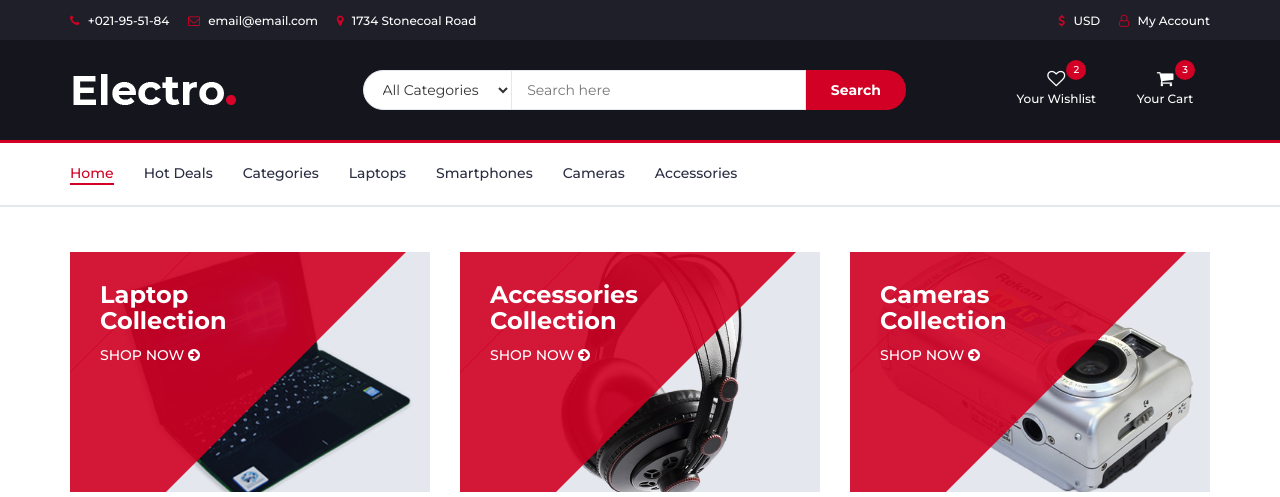
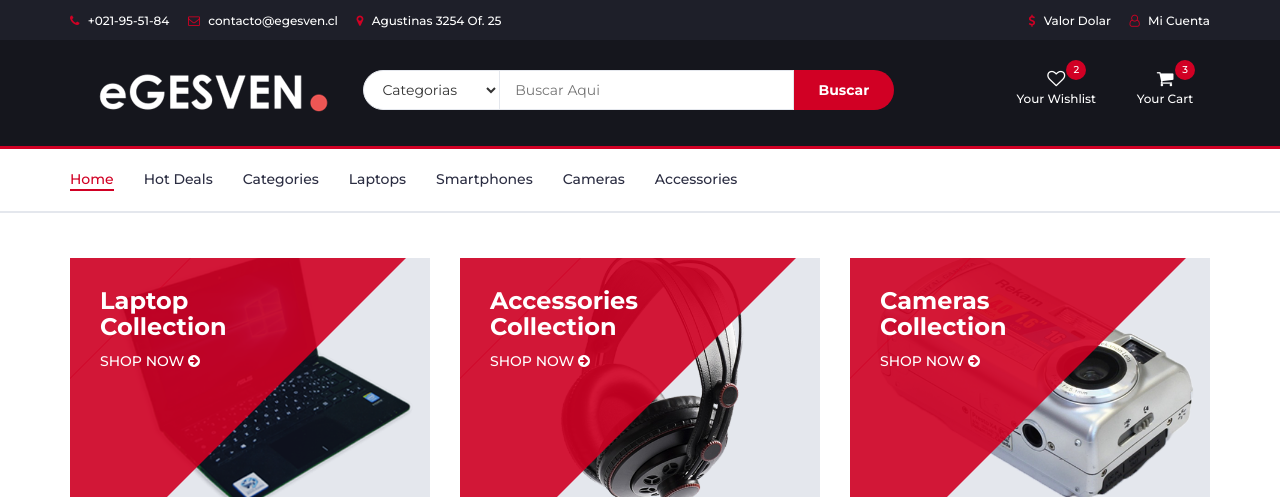
Before and after one commit to frecamposo/eGESVEN, a Django app: page / in a window 1280 px wide. Shown: the top 497 px of the page. Run offline with Django 5.2, Linux system fonts and the light colour scheme; some libraries are stand-ins or nearby versions.

Commit message:
confirmar

```diff
--- a/web/templates/index.html
+++ b/web/templates/index.html
@@ -7,7 +7,7 @@
 		<meta name="viewport" content="width=device-width, initial-scale=1">
 		 <!-- The above 3 meta tags *must* come first in the head; any other head content must come *after* these tags -->
 
-		<title>Electro - HTML Ecommerce Template</title>
+		<title>eGESVEN - Electronica</title>
 
 		<!-- Google font -->
 		<link href="https://fonts.googleapis.com/css?family=Montserrat:400,500,700" rel="stylesheet">
@@ -44,12 +44,12 @@
 				<div class="container">
 					<ul class="header-links pull-left">
 						<li><a href="#"><i class="fa fa-phone"></i> +021-95-51-84</a></li>
-						<li><a href="#"><i class="fa fa-envelope-o"></i> email@email.com</a></li>
-						<li><a href="#"><i class="fa fa-map-marker"></i> 1734 Stonecoal Road</a></li>
+						<li><a href="#"><i class="fa fa-envelope-o"></i> contacto@egesven.cl</a></li>
+						<li><a href="#"><i class="fa fa-map-marker"></i> Agustinas 3254 Of. 25</a></li>
 					</ul>
 					<ul class="header-links pull-right">
-						<li><a href="#"><i class="fa fa-dollar"></i> USD</a></li>
-						<li><a href="#"><i class="fa fa-user-o"></i> My Account</a></li>
+						<li><a href="#"><i class="fa fa-dollar"></i> Valor Dolar</a></li>
+						<li><a href="#"><i class="fa fa-user-o"></i> Mi Cuenta</a></li>
 					</ul>
 				</div>
 			</div>
@@ -65,7 +65,7 @@
 						<div class="col-md-3">
 							<div class="header-logo">
 								<a href="#" class="logo">
-									<img src="{% static './img/logo.png' %}" alt="">
+									<img src="{% static './img/logo-eGESVEN.png' %}" alt="">
 								</a>
 							</div>
 						</div>
@@ -76,12 +76,12 @@
 							<div class="header-search">
 								<form>
 									<select class="input-select">
-										<option value="0">All Categories</option>
+										<option value="0">Categorias</option>
 										<option value="1">Category 01</option>
 										<option value="1">Category 02</option>
 									</select>
-									<input class="input" placeholder="Search here">
-									<button class="search-btn">Search</button>
+									<input class="input" placeholder="Buscar Aqui">
+									<button class="search-btn">Buscar</button>
 								</form>
 							</div>
 						</div>
```
Also changed, not shown: web/static/img/logo-eGESVEN.png (added).
